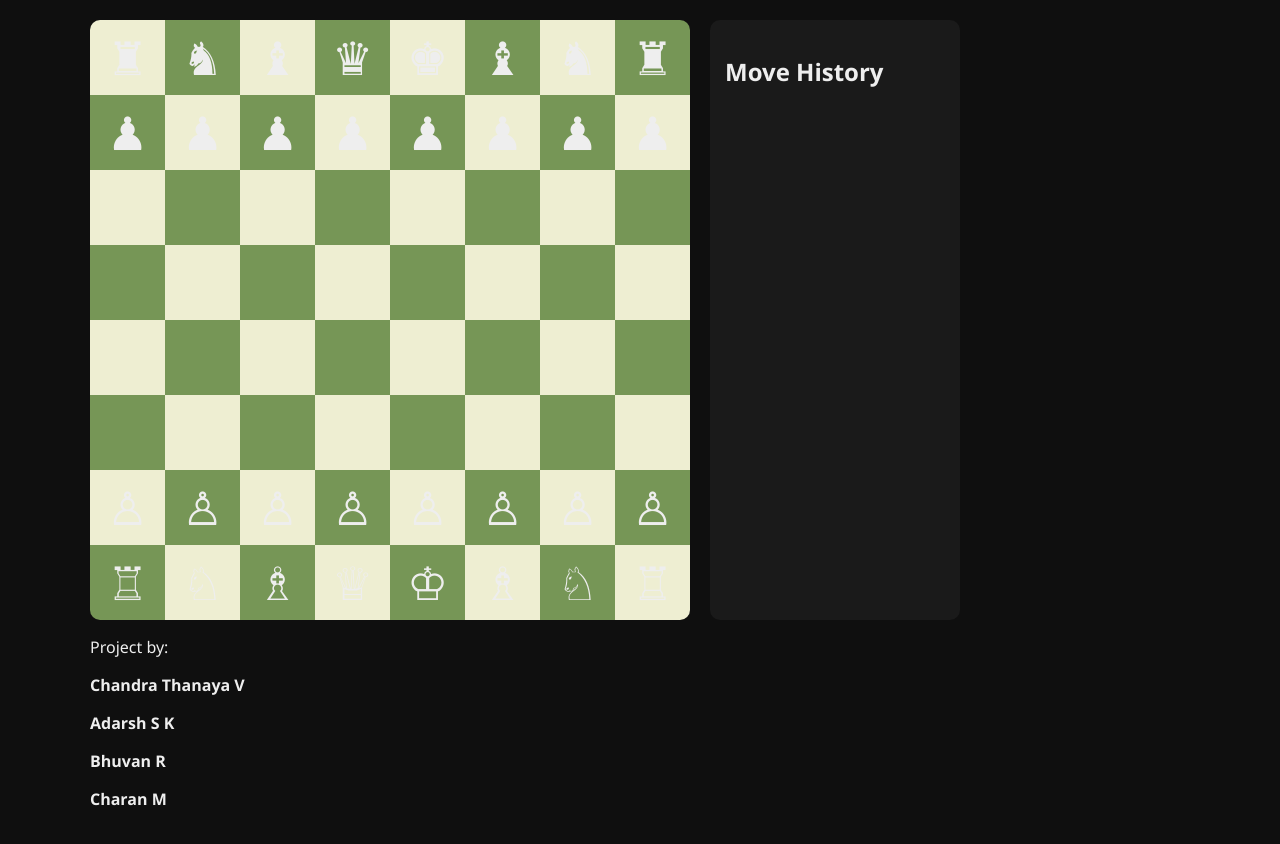
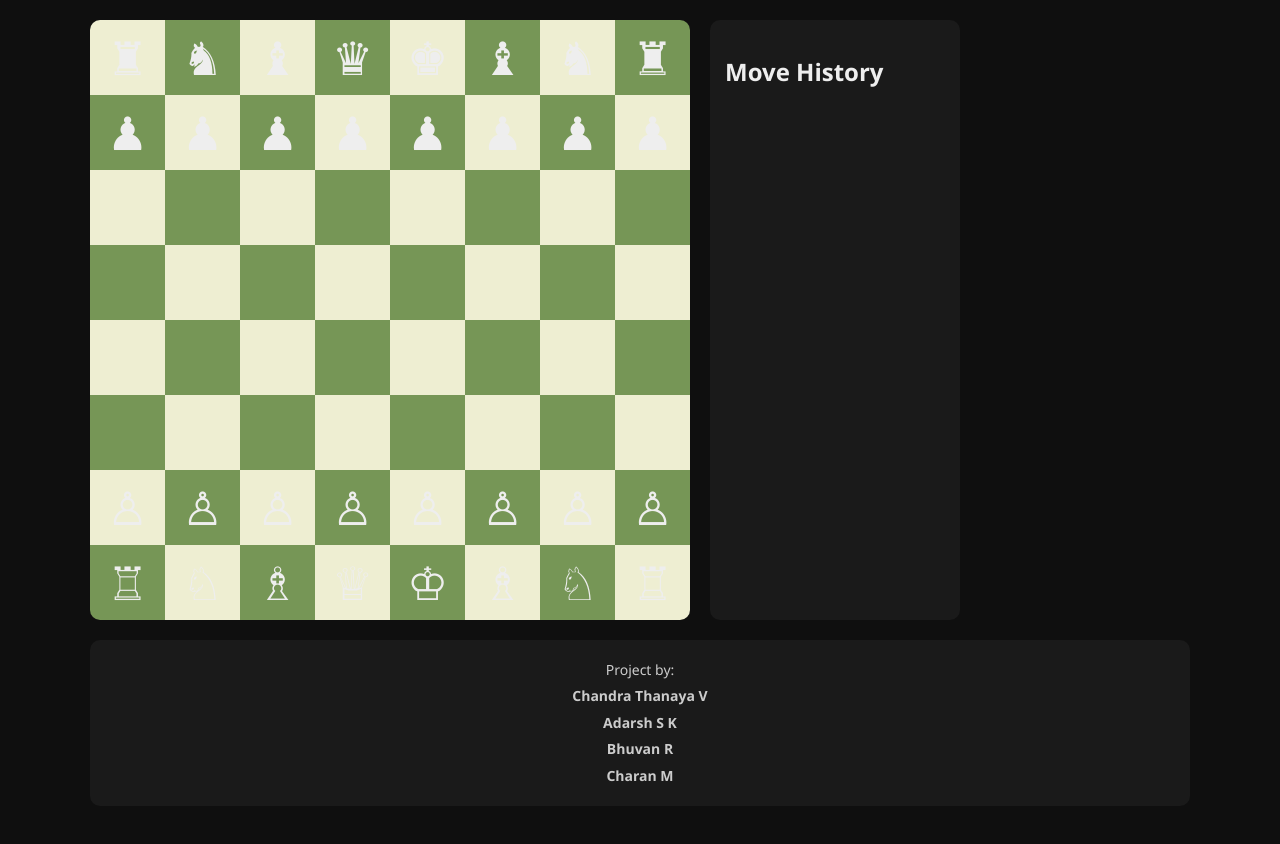
Before and after one commit to Chandra-thanaya/Chess_game, a plain HTML site: page src/index.html in a window 1280 px wide. Shown: the part 106-950 px from the top of the page. Drawn offline with Linux system fonts and the light colour scheme.

Commit message:
Add footer styles to style.css
Added styles for footer section including layout and text properties.

```diff
--- a/src/style.css
+++ b/src/style.css
@@ -17,6 +17,8 @@ body {
     max-width: 1100px;
 }
 
+/* ---------- HEADER ---------- */
+
 header {
     display: flex;
     justify-content: space-between;
@@ -32,14 +34,19 @@ button {
     border-radius: 6px;
     cursor: pointer;
 }
+
 button:hover {
     background: #666;
 }
+
+/* ---------- LAYOUT ---------- */
 
 main {
     display: flex;
     gap: 20px;
 }
+
+/* ---------- SIDEBAR ---------- */
 
 .sidebar {
     width: 250px;
@@ -49,6 +56,8 @@ main {
     height: 600px;
     overflow-y: auto;
 }
+
+/* ---------- CHESS BOARD ---------- */
 
 #board {
     width: 600px;
@@ -72,6 +81,7 @@ main {
 .dark {
     background: #769656;
 }
+
 .light {
     background: #eeeed2;
 }
@@ -83,6 +93,8 @@ main {
 .piece {
     cursor: grab;
 }
+
+/* ---------- PROMOTION MODAL ---------- */
 
 .modal {
     position: fixed;
@@ -100,6 +112,7 @@ main {
     background: #222;
     padding: 20px;
     border-radius: 10px;
+    text-align: center;
 }
 
 #promotionChoices div {
@@ -111,3 +124,20 @@ main {
 .hidden {
     display: none;
 }
+
+/* ---------- FOOTER ---------- */
+
+.footer {
+    margin-top: 20px;
+    padding: 15px;
+    text-align: center;
+    color: #ccc;
+    background: #1a1a1a;
+    border-radius: 10px;
+    font-size: 14px;
+    line-height: 1.4rem;
+}
+
+.footer p {
+    margin: 4px 0;
+}
```
